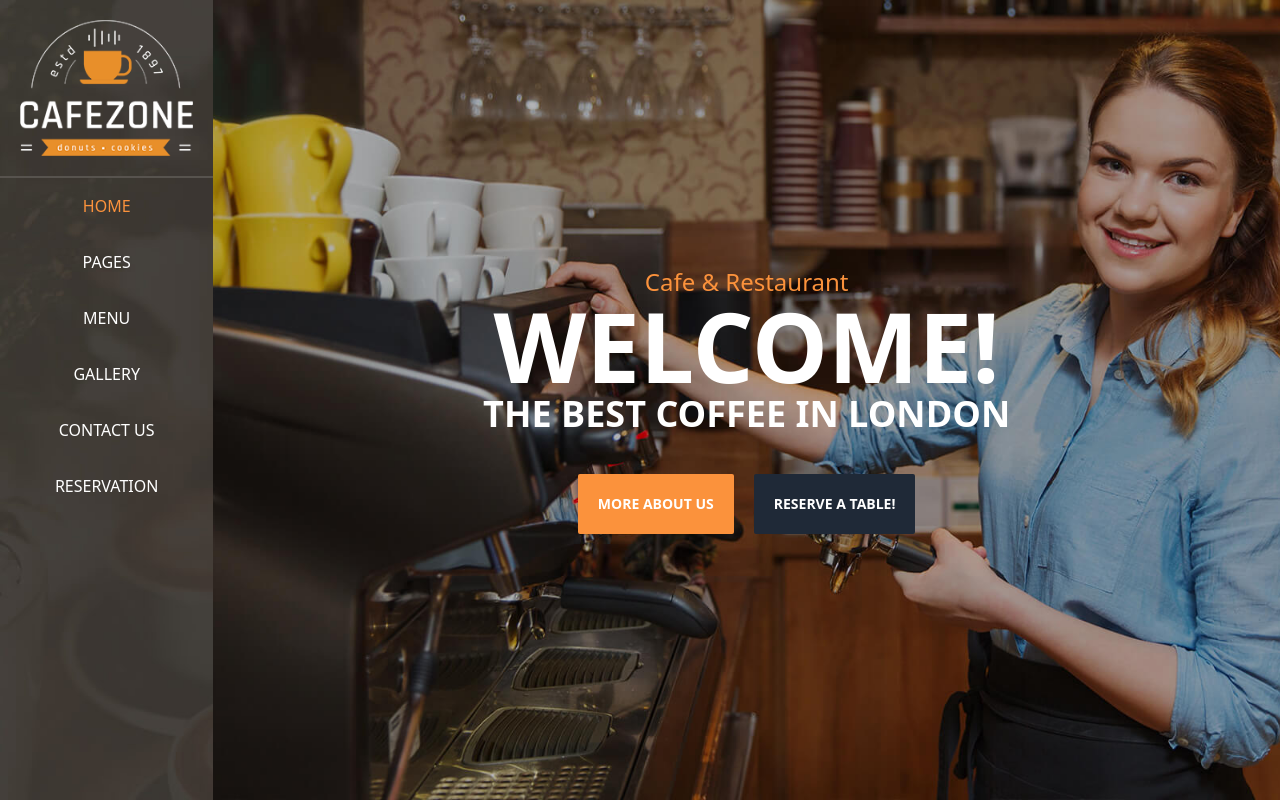
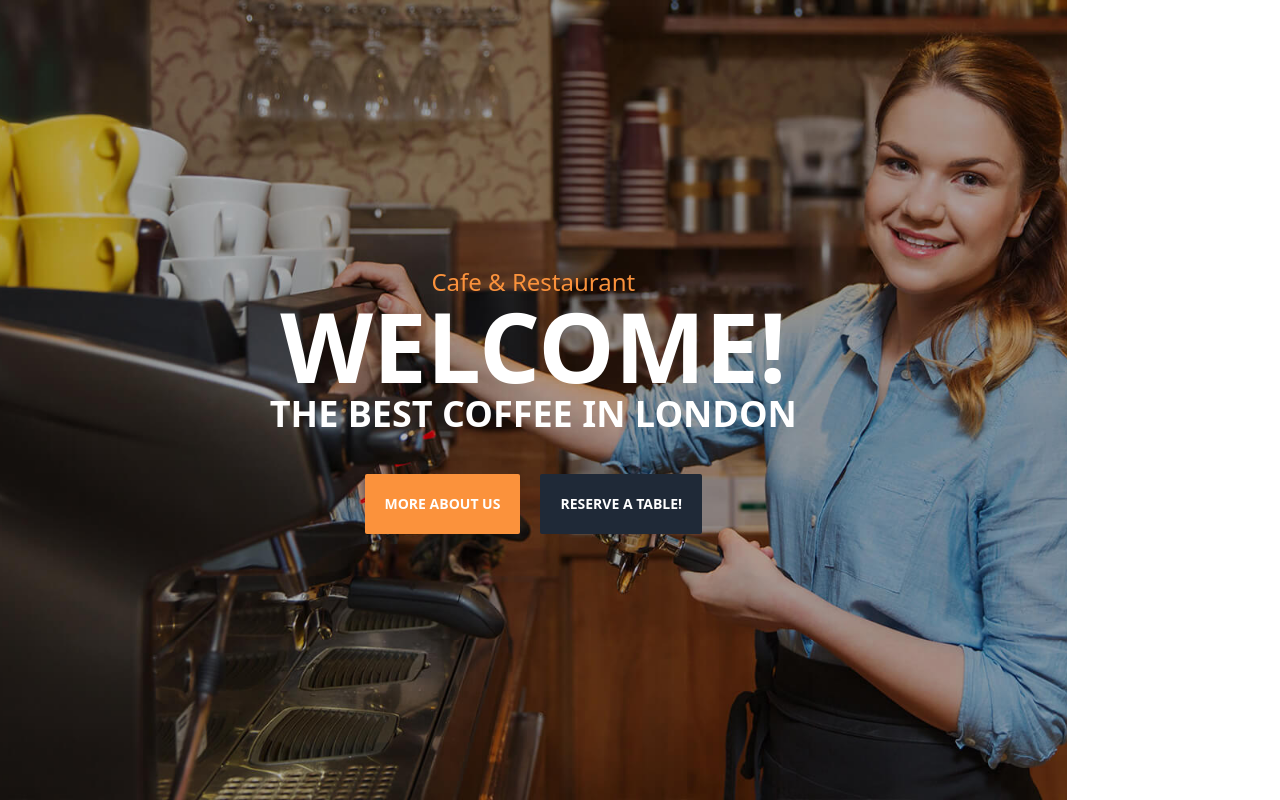
Before and after one commit to smsameet/online-coffee-shop, a Next.js app: page / in a window 1280 px wide. Built offline with nearby package versions, Linux system fonts and the light colour scheme.

Commit message:
update template

```diff
--- a/components/SideBar.jsx
+++ b/components/SideBar.jsx
@@ -7,7 +7,7 @@ const SideBar = () => {
     setShowMenu(!showMenu)
   }
   return (
-    <div className='bg-[url("../public/sidebar.jpg")] w-2/12 lg:block hidden'>
+    <div className='bg-[url("../public/sidebar.jpg")] w-2/12 lg:block hidden h-screen fixed'>
       <Link href='/'><a><img src='/logo.png' className='m-auto p-5 border-stone-600 border-b-2' /></a></Link>
       <nav className='text-center text-white'>
         <Link href='/'><a className='block p-4 text-orange-400'>HOME</a></Link>
```
